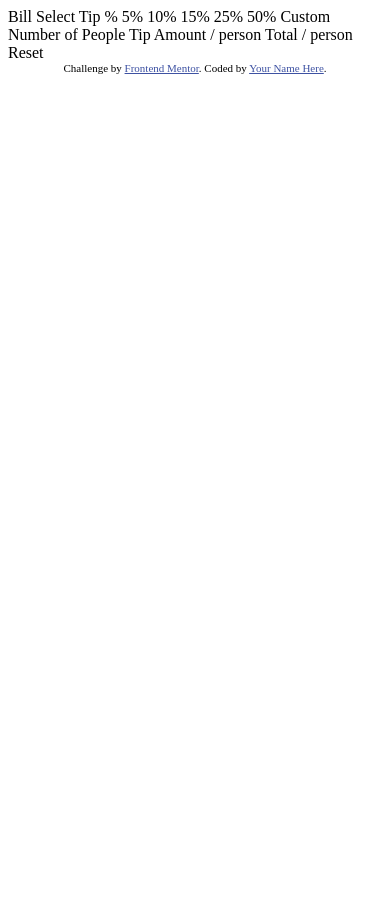
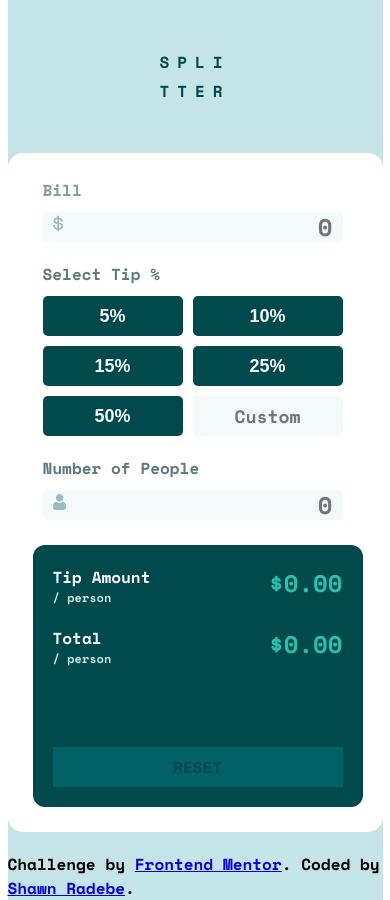
Before and after one commit to Shawnnr1475/tip-calculator, a plain HTML site: page index.html in a window 390 px wide. Before the commit the page ends 844 px from the top, so only its background shows below. Drawn offline with nearby package versions, Linux system fonts and the light colour scheme.

Commit message:
final commit

```diff
--- a/index.html
+++ b/index.html
@@ -6,39 +6,192 @@
 
   <link rel="icon" type="image/png" sizes="32x32" href="./images/favicon-32x32.png">
 
+  <link rel="stylesheet" href="styles.css">
+
   <title>Frontend Mentor | Tip calculator app</title>
 
-  <!-- Feel free to remove these styles or customise in your own stylesheet 👍 -->
-  <style>
-    .attribution { font-size: 11px; text-align: center; }
-    .attribution a { color: hsl(228, 45%, 44%); }
-  </style>
 </head>
 <body>
 
-  Bill
+  <main>
+    <p>SPLI<span>TTER</span></p>
+    <div class="splitter-container">
+      <div class="left-container">
+        <div class="input-bill-container">
+          <label>Bill</label>
+          <input class="input" type="number" placeholder="0">
+          <span><img src="./images/icon-dollar.svg" alt=""></span>
+        </div>
+        <div class="select-tip-container">
+          <label>Select Tip %</label>
+          <div class="tips-container">
+            <button class="tip"> 5%</button>
+            <button class="tip">10%</button>
+            <button class="tip">15%</button>
+            <button class="tip">25%</button>
+            <button class="tip">50%</button>
+            <input class="custom-btn" placeholder="Custom"/>
+          </div>
+        </div>
+        <div class="number-of-people-contianer">
+          <label>Number of People <span>Can't be zero</span></label>
+          <input class="input" type="number" placeholder="0">
+          <span><img src="./images/icon-person.svg" alt=""></span>
+        </div>
+      </div>
+      <div class="right-container">
+        <div class="tip-amount-container">
+          <label>Tip Amount<span>/ person</span></label>
+          <p>$0.00</p>
+        </div>
+        <div class="total-container">
+          <label>Total<span>/ person</span></label>
+          <p>$0.00</p>
+        </div>
+        <button type="button">RESET</button>
+      </div>
+    </div>
+    <footer class="attribution">
+      Challenge by <a href="https://www.frontendmentor.io?ref=challenge" target="_blank">Frontend Mentor</a>.
+      Coded by <a href="#">Shawn Radebe</a>.
+    </footer>
+  </main>
+  <script>
 
-  Select Tip %
-  5%
-  10%
-  15%
-  25%
-  50%
-  Custom
+    const customBtn = document.querySelector(".custom-btn")
 
-  Number of People
+    customBtn.addEventListener("click",()=>{
+      customBtn.classList.toggle("active")
+      if(customBtn.classList.contains("active")){
+        customBtn.setAttribute("placeholder","0")
+      }
+      onClickTip()
 
-  Tip Amount
-  / person
+    })
 
-  Total
-  / person
+    customBtn.addEventListener("change",()=>{
+      tipPercentage = parseInt(customBtn.value)
 
-  Reset
+      setTotalPP.innerHTML = "$" + TotalPerPerson()
+      setTotalTipPP.innerHTML = "$" + TotalTipPerPerson()
+      activeRestBtn()
 
-  <div class="attribution">
-    Challenge by <a href="https://www.frontendmentor.io?ref=challenge" target="_blank">Frontend Mentor</a>.
-    Coded by <a href="#">Your Name Here</a>.
-  </div>
+    })
+
+    const billInput = document.querySelector(".input-bill-container input")
+    const spanAfter = document.querySelector(".number-of-people-contianer > label span")
+    const inputNOP = document.querySelector(".number-of-people-contianer > input")
+    const tips = document.querySelectorAll(".tip")
+    const setTotalTipPP = document.querySelector(".tip-amount-container > p")
+    const setTotalPP = document.querySelector(".total-container > p")
+    const restBtn = document.querySelector(".right-container > button")
+
+
+    let billValue = 0.00
+    let tipPercentage = 0.00
+    let NOPValue = 0.00
+
+    tips.forEach(tip=>{
+      tip.addEventListener("click",()=>{
+        onClickTip()
+        tip.classList.toggle("active")
+        tipPercentage = parseInt(tip.innerHTML.replace("%",""))
+
+        setTotalPP.innerHTML = "$" + TotalPerPerson()
+        setTotalTipPP.innerHTML = "$" + TotalTipPerPerson()
+        activeRestBtn()
+
+      })
+    })
+
+
+    billInput.addEventListener("change",()=>{onChangeBillInput()})
+    inputNOP.addEventListener("change",()=>{onChangeNOP()})
+    restBtn.addEventListener("click",()=>{restBtnOnClick()})
+
+
+    function onClickTip(){
+      tips.forEach(tip=>{
+        tip.classList.remove("active")
+      })
+
+    }
+
+    function restBtnOnClick(){
+      restBtn.style.backgroundColor = "var(--rest-btn)"
+      billInput.value=""
+      NOPValue.value = ""
+      onClickTip() // Defualt for tips
+      customBtn.value = ""
+      customBtn.classList.remove("active")
+      inputNOP.value = ""
+
+      billValue = 0
+      tipPercentage = 0
+      NOPValue = 0
+
+      setTotalPP.innerHTML = "$" + TotalPerPerson()
+      setTotalTipPP.innerHTML = "$" + TotalTipPerPerson()
+    }
+
+    function activeRestBtn(){
+      restBtn.style.backgroundColor = "var(--strong-cyan)"
+    }
+
+    function onChangeBillInput(){
+
+      billValue = parseFloat(billInput.value).toFixed(2)
+      if(!(inputNOP.classList.contains("active")) && (inputNOP.value === "" || inputNOP.value === "0")){
+        inputNOP.classList.add("active")
+        spanAfter.style.display = "block"
+      }
+
+
+      setTotalPP.innerHTML = "$" + TotalPerPerson()
+      setTotalTipPP.innerHTML = "$" + TotalTipPerPerson()
+      activeRestBtn()
+    }
+
+
+    function onChangeNOP(){
+      NOPValue = inputNOP.value !== "" ? parseInt(inputNOP.value):0
+      if(NOPValue !== 0){
+        spanAfter.style.display = "none"
+        inputNOP.classList.remove("active")
+      }
+      else{
+        onChangeBillInput()
+      }
+
+      setTotalPP.innerHTML = "$" + TotalPerPerson()
+      setTotalTipPP.innerHTML = "$" + TotalTipPerPerson()
+      activeRestBtn()
+    }
+
+    function TotalTipPerPerson(){
+      let totalTipPP = "0.00"
+
+      if(NOPValue !== 0){
+        totalTipPP = parseFloat((billValue * (tipPercentage/100))/NOPValue).toFixed(2)
+        if(totalTipPP === 0){
+          totalTipPP = "0.00"
+        }
+      }
+      return(totalTipPP)
+    }
+
+
+    function TotalPerPerson(){
+      let totalPP = "0.00"
+
+      if(NOPValue !== 0){
+        totalPP = parseFloat((billValue * ((tipPercentage + 100)/100))/NOPValue).toFixed(2)
+        if(totalPP === 0){
+          totalPP = "0.00"
+        }
+      }
+      return(totalPP)
+    }
+  </script>
 </body>
 </html>
--- /dev/null
+++ b/styles.css
@@ -0,0 +1,292 @@
+@import url('https://fonts.googleapis.com/css2?family=Space+Mono:wght@700&display=swap');
+
+*{
+    padding: 0;
+    margin: 0;
+    box-sizing: border-box;
+}
+
+:root{
+    --font:'Space Mono', monospace;
+    --font-size-inputs: 24px;
+
+    --strong-cyan:hsl(172, 67%, 45%);
+    --very-dark-cyan: hsl(183, 100%, 15%);
+    --dark-grayish-cyan: hsl(186, 14%, 43%);
+    --grayish-cyan: hsl(184, 14%, 56%);
+    --light-grayish-cyan: hsl(185, 41%, 84%);
+    --very-light-grayish-cyan: hsl(189, 41%, 97%);
+    --rest-btn: hsl(183, 100%, 20%);
+    --white: hsl(0,0%,100%);
+
+    --width-desktop:1440px;
+    --width-mobile:375px;
+}
+
+body{
+    display: flex;
+    flex-direction: column;
+    place-items: center;
+    font-family: var(--font);
+}
+
+main{
+    display: flex;
+    flex-direction: column;
+    justify-content: center;
+    align-items: center;
+    background-color: var(--light-grayish-cyan);
+    font-family: var(--font);
+    width: var(--width-desktop);
+    height: 100vh;
+}
+
+main > p{
+    color: var(--very-dark-cyan);
+    letter-spacing: 0.5rem;
+    font-weight: 700;
+    margin-bottom: 50px;
+
+}
+
+main > p span{
+    margin-top: 5px;
+    display: block;
+}
+
+.splitter-container{
+    background-color: var(--white);
+    width: 720px;
+    height: 350px;
+    padding: 25px;
+    border-radius: 15px;
+    display: grid;
+    grid-template-columns: 1fr 1fr;
+
+    gap:25px ;
+}
+
+.left-container{
+    padding: 0px 20px 0px 10px;
+    display: flex;
+    flex-direction: column;
+    justify-content: space-between;
+
+}
+
+.input-bill-container{
+    display: flex;
+    flex-direction: column;
+    position: relative;
+}
+
+.input-bill-container > label{
+    color: var(--grayish-cyan);
+
+}
+
+.input{
+    margin-top: 10px;
+    height: 30px;
+    width: 300px;
+    padding: 10px;
+    font-size: var(--font-size-inputs);
+    border: none;
+    outline: none;
+    background-color: var(--very-light-grayish-cyan);
+    color: var(--very-dark-cyan);
+    text-align: end;
+    font-weight: 700;
+    font-family: var(--font);
+    cursor: pointer;
+    border-radius: 5px;
+}
+
+.input:hover{
+    border: 3px solid var(--strong-cyan);
+}
+
+/* Chrome, Safari, Edge, Opera */
+input::-webkit-outer-spin-button,
+input::-webkit-inner-spin-button {
+  -webkit-appearance: none;
+  margin: 0;
+}
+
+/* Firefox */
+input[type=number] {
+  -moz-appearance: textfield;
+}
+
+.input-bill-container > span{
+    position: absolute;
+    top: 36px;
+    left: 10px;
+}
+
+.select-tip-container{
+    display: flex;
+    flex-direction: column;
+}
+
+.select-tip-container label{
+    color: var(--dark-grayish-cyan);
+}
+
+.tips-container{
+    margin-top: 10px;
+    display: grid;
+    grid-template-columns: 1fr 1fr 1fr;
+    row-gap: 10px;
+    column-gap: 10px;
+}
+
+.tip{
+    height: 40px;
+    border: none;
+    color: var(--very-light-grayish-cyan);
+    background-color: var(--very-dark-cyan);
+    font-weight: 700;
+    border-radius: 5px;
+    font-size: 18px;
+    transition: 0.5s ease-in-out;
+}
+
+.tip:hover{
+    background-color: var(--light-grayish-cyan);
+    color: var(--very-dark-cyan);
+}
+
+.tip.active{
+    background-color: var(--strong-cyan);
+    color: var(--very-dark-cyan);
+}
+
+.custom-btn{
+    width: 90px;
+    height: 40px;
+    color: var(--dark-grayish-cyan);
+    background-color: var(--very-light-grayish-cyan);
+    border: none;
+    outline: none;
+    border-radius: 5px;
+    font-weight: 700;
+    font-size: 18px;
+    text-align: center;
+    font-family: var(--font);
+}
+
+.custom-btn.active{
+    outline: 3px solid var(--strong-cyan);
+    text-align: end;
+    font-size: var(--font-size-inputs);
+    padding: 10px;
+
+}
+
+.number-of-people-contianer{
+    display: flex;
+    flex-direction: column;
+    position: relative;
+}
+
+.number-of-people-contianer > label{
+    color: var(--dark-grayish-cyan);
+    width: 100%;
+    display: flex;
+    justify-content: space-between;
+
+}
+
+.number-of-people-contianer > label span{
+    display: none;
+    color: red;
+}
+
+.input.active{
+    border: 2px solid red
+}
+
+
+.number-of-people-contianer > span{
+    position: absolute;
+    top: 36px;
+    left: 10px;
+}
+
+.right-container{
+    background-color: var(--very-dark-cyan);
+    border-radius: 12px;
+    padding: 20px;
+    display: flex;
+    flex-direction: column;
+    justify-content: space-around;
+    gap: 20px;
+}
+
+.tip-amount-container, .total-container{
+    display: flex;
+    justify-content: space-between;
+}
+
+.tip-amount-container > label, .total-container > label{
+    color: white;
+}
+
+.tip-amount-container > label span, .total-container > label span{
+    display:block;
+    font-size: 12px;
+    color: var(--light-grayish-cyan);
+}
+
+.tip-amount-container > p, .total-container > p{
+    color: var(--strong-cyan);
+    font-size: var(--font-size-inputs);
+}
+
+.right-container > button{
+    margin-top: 60px;
+    background: var(--rest-btn);
+    color: var(--very-dark-cyan);
+    border: none;
+    outline: none;
+    height: 40px;
+    font-family: var(--font);
+    font-size: 16px;
+}
+
+footer{
+    margin-top: 20px;
+}
+
+
+@media only screen and (max-width:500px){
+    main{
+        width: 375px;
+        justify-content: start;
+        height: fit-content;
+    }
+
+
+    main > p{
+        margin-top: 50px;
+    }
+
+    .splitter-container{
+        grid-template-columns: 1fr;
+        width: 100%;
+        height: fit-content;
+    }
+
+    .tips-container{
+        grid-template-columns: 1fr 1fr
+    }
+
+    .custom-btn{
+        width: 150px;
+    }
+    .left-container{
+        gap: 20px;
+    }
+
+}
```
